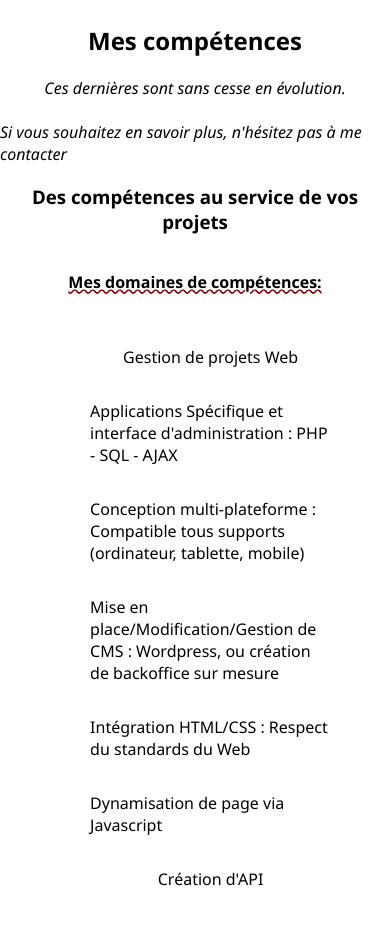
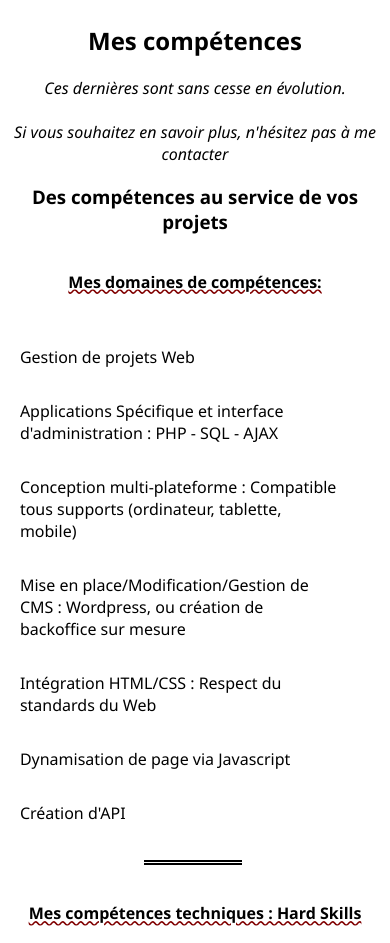
Before and after one commit to Floriane-MAFFEI/PorteFolio-Floriane-MAFFEI, a website: page index.html in a window 390 px wide. Shown: the part 1880-2823 px from the top of the page. Drawn offline with nearby package versions, Linux system fonts and the light colour scheme; files whose address does not match are found by name.

Commit message:
Update responsive skills sections

```diff
--- a/assets/sass/skills.scss
+++ b/assets/sass/skills.scss
@@ -3,6 +3,8 @@
     display: flex;
     justify-content: center;
     flex-direction: row;
+    text-align: center;
+    width: 100vw;
     &.contact {
       margin-bottom: 0 10rem 1.5rem 13rem;
     }
@@ -15,7 +17,7 @@
 }
 
 .list-skills {
-  padding-left: 19%;
+  padding-left: 15%;
   list-style: none;
   display: flex;
   flex-wrap: wrap;
@@ -23,8 +25,11 @@
   width: 70%;
   align-items: center;
   justify-content: space-around;
-  margin: 0 0 5rem 0;
-
+  &.domain {
+    padding-left: 4%;
+    display: block;
+    width: 80%;
+  }
   ol,
   ul {
     margin-top: 0;
@@ -32,10 +37,18 @@
   }
 }
 
+ul.list-skills.domain {
+  display: flex;
+  flex-direction: column;
+  flex-wrap: wrap;
+  align-items: flex-start;
+}
+
 li.list-skills-item {
   display: flex;
   flex-direction: column;
   margin: 1rem;
+  align-items: center;
   img {
     padding: 0.5rem 1rem;
     width: 50px;
@@ -52,3 +65,18 @@ li.list-skills-item {
     width: 165px;
   }
 }
+
+@media screen and (max-width: 800px) {
+  .list-skills.domain {
+    width: 100%;
+    margin: 0 3%;
+    max-width: 90%;
+    padding-left: 0;
+  }
+}
+
+@media screen and (max-width: 550px) {
+  .list-skills.domain {
+    margin: 0 1%;
+  }
+}
--- a/index.html
+++ b/index.html
@@ -337,6 +337,9 @@
         <li class="list-skills-item">Création d'API</li>
 
       </ul>
+
+      <div></div>
+
       <h4>Mes compétences techniques : Hard Skills</h4>
 
       <ul class="list-skills">
```
Also changed, not shown: assets/css/style.css, 1 other file.
